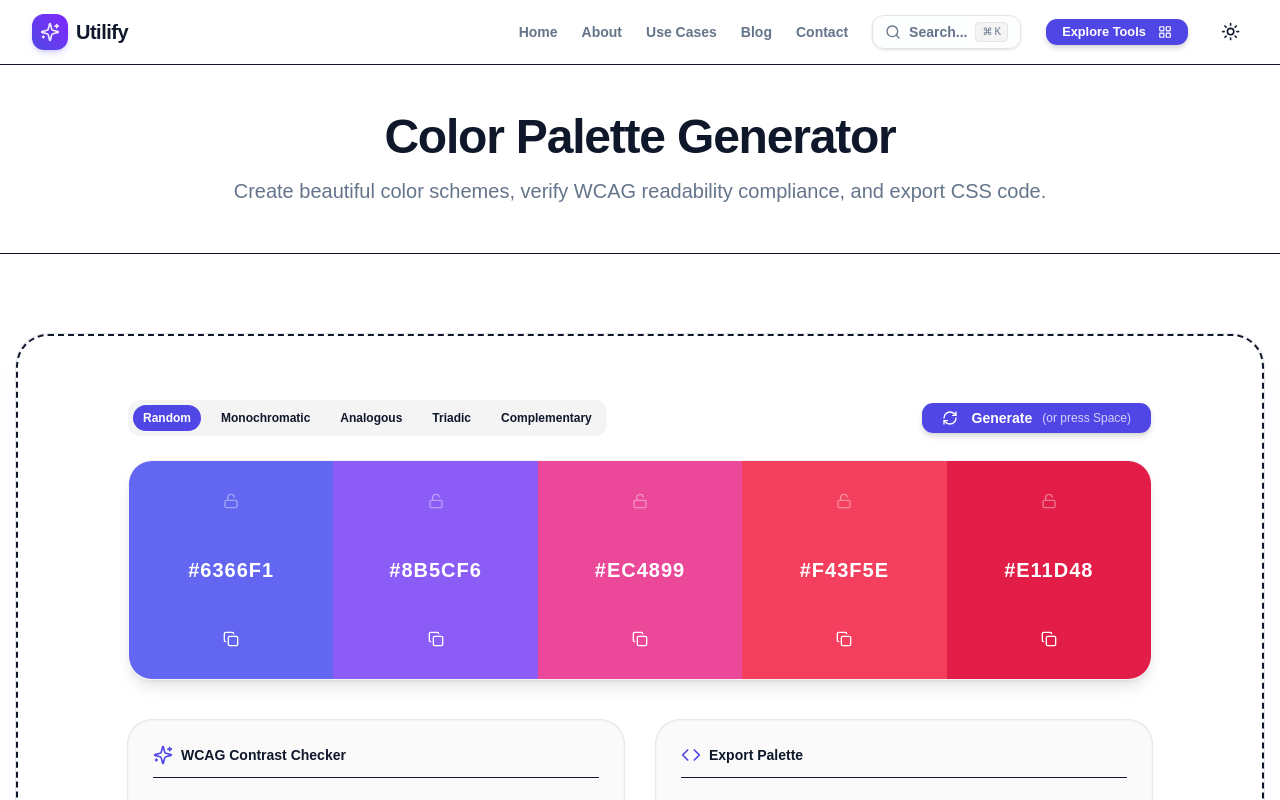
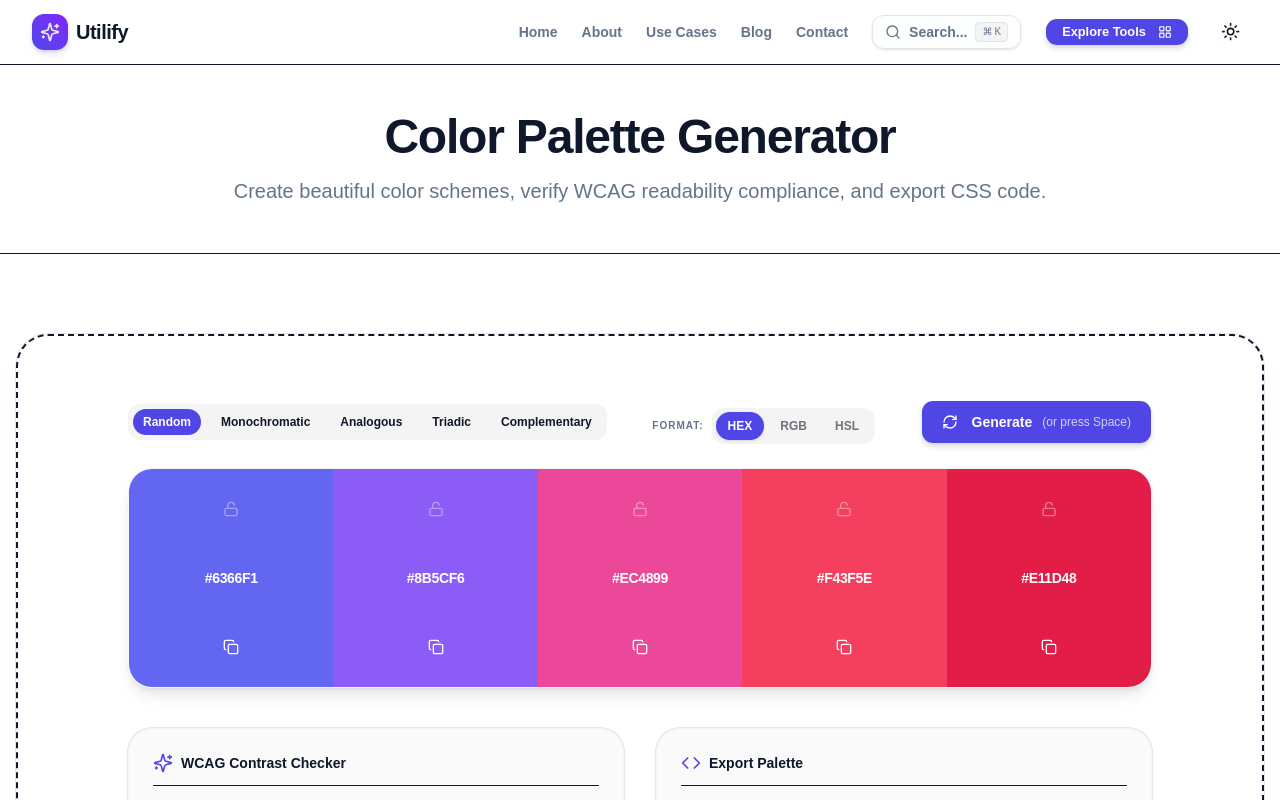
Before and after one commit to vaibhavdeshmukhdeveloper/the-utilify, a Next.js app: page /color-palette in a window 1280 px wide. Shown: the top 800 px of the page. Built offline with nearby package versions, Linux system fonts and the light colour scheme.

Commit message:
feat: polish JSON Formatter (tree viewer controls) and Color Palette (format picker) and integrate history logging

```diff
--- a/src/app/color-palette/ColorPaletteClient.tsx
+++ b/src/app/color-palette/ColorPaletteClient.tsx
@@ -57,6 +57,36 @@ function getContrastRatio(hex1: string, hex2: string): number {
   return (brightest + 0.05) / (darkest + 0.05);
 }
 
+// Convert Hex to RGB String
+function hexToRgbStr(hex: string): string {
+  const rgb = hexToRgb(hex);
+  if (!rgb) return hex;
+  return `rgb(${rgb.r}, ${rgb.g}, ${rgb.b})`;
+}
+
+// Convert Hex to HSL String
+function hexToHslStr(hex: string): string {
+  const rgb = hexToRgb(hex);
+  if (!rgb) return hex;
+  const r = rgb.r / 255;
+  const g = rgb.g / 255;
+  const b = rgb.b / 255;
+  const max = Math.max(r, g, b), min = Math.min(r, g, b);
+  let h = 0, s = 0, l = (max + min) / 2;
+
+  if (max !== min) {
+    const d = max - min;
+    s = l > 0.5 ? d / (2 - max - min) : d / (max + min);
+    switch (max) {
+      case r: h = (g - b) / d + (g < b ? 6 : 0); break;
+      case g: h = (b - r) / d + 2; break;
+      case b: h = (r - g) / d + 4; break;
+    }
+    h /= 6;
+  }
+  return `hsl(${Math.round(h * 360)}, ${Math.round(s * 100)}%, ${Math.round(l * 100)}%)`;
+}
+
 export default function ColorPaletteClient() {
   const [colors, setColors] = useState<{ hex: string; locked: boolean }[]>([
     { hex: "#6366F1", locked: false },
@@ -67,8 +97,23 @@ export default function ColorPaletteClient() {
   ]);
 
   const [schemeType, setSchemeType] = useState("random");
+  const [copyFormat, setCopyFormat] = useState<"hex" | "rgb" | "hsl">("hex");
   const [textContrastColor, setTextContrastColor] = useState("#FFFFFF");
   const [bgContrastColor, setBgContrastColor] = useState("#6366F1");
+
+  // Save to recently used history in local storage
+  useEffect(() => {
+    try {
+      const stored = localStorage.getItem("utilify-recent-tools");
+      const currentList: string[] = stored ? JSON.parse(stored) : [];
+      const href = "/color-palette";
+
+      const updatedList = [href, ...currentList.filter((x) => x !== href)].slice(0, 4);
+      localStorage.setItem("utilify-recent-tools", JSON.stringify(updatedList));
+    } catch (e) {
+      console.error("Error setting recently used tools", e);
+    }
+  }, []);
 
   // Generate random hex color
   const generateRandomHex = () => {
@@ -268,8 +313,8 @@ export default function ColorPaletteClient() {
       <div className="w-full max-w-5xl mx-auto flex flex-col gap-10 text-left">
         {/* Core Generator Card */}
         <div className="space-y-6">
-          <div className="flex flex-col sm:flex-row justify-between items-center gap-4">
-            <div className="flex gap-2 p-1 bg-zinc-100 dark:bg-zinc-900 rounded-xl">
+          <div className="flex flex-col md:flex-row justify-between items-stretch md:items-center gap-4">
+            <div className="flex flex-wrap gap-2 p-1 bg-zinc-100 dark:bg-zinc-900 rounded-xl">
               {["random", "monochromatic", "analogous", "triadic", "complementary"].map((type) => (
                 <Button
                   key={type}
@@ -282,8 +327,29 @@ export default function ColorPaletteClient() {
                 </Button>
               ))}
             </div>
-            <div className="flex gap-3">
-              <Button onClick={generatePalette} className="rounded-xl shadow-md font-bold px-5">
+
+            {/* Copy Format Tabs Selector */}
+            <div className="flex items-center gap-2 self-end">
+              <span className="text-[10px] font-black uppercase text-muted-foreground tracking-widest hidden sm:inline-block">Format:</span>
+              <div className="flex bg-zinc-100 dark:bg-zinc-900 rounded-xl p-1 gap-1">
+                {["hex", "rgb", "hsl"].map((fmt) => (
+                  <button
+                    key={fmt}
+                    onClick={() => setCopyFormat(fmt as "hex" | "rgb" | "hsl")}
+                    className={`px-3 py-1.5 text-xs font-black rounded-lg uppercase transition-all cursor-pointer ${
+                      copyFormat === fmt
+                        ? "bg-primary text-primary-foreground shadow-sm"
+                        : "text-zinc-500 hover:text-foreground hover:bg-zinc-200 dark:hover:bg-zinc-800"
+                    }`}
+                  >
+                    {fmt}
+                  </button>
+                ))}
+              </div>
+            </div>
+
+            <div className="flex gap-3 self-end">
+              <Button onClick={generatePalette} className="rounded-xl shadow-md font-bold px-5 h-11">
                 <RefreshCw className="mr-2 h-4 w-4" /> Generate <span className="hidden sm:inline ml-1 text-xs opacity-75 font-normal">(or press Space)</span>
               </Button>
             </div>
@@ -296,6 +362,15 @@ export default function ColorPaletteClient() {
               const rgb = hexToRgb(color.hex) || { r: 0, g: 0, b: 0 };
               const lum = getLuminance(rgb.r, rgb.g, rgb.b);
               const textClass = lum > 0.45 ? "text-zinc-900" : "text-white";
+
+              // Get current color string format
+              const getColorString = (hex: string) => {
+                if (copyFormat === "rgb") return hexToRgbStr(hex);
+                if (copyFormat === "hsl") return hexToHslStr(hex);
+                return hex;
+              };
+
+              const formattedVal = getColorString(color.hex);
 
               return (
                 <div
@@ -313,13 +388,13 @@ export default function ColorPaletteClient() {
                     {color.locked ? <Lock className="h-5 w-5" /> : <Unlock className="h-5 w-5 opacity-40 hover:opacity-100" />}
                   </Button>
 
-                  {/* Hex display */}
-                  <div className="flex flex-col items-center sm:items-center">
+                  {/* Format color display */}
+                  <div className="flex flex-col items-center sm:items-center max-w-full px-2 overflow-hidden text-center">
                     <span
-                      onClick={() => copyToClipboard(color.hex)}
-                      className={`font-mono font-black text-lg sm:text-xl tracking-wider cursor-pointer hover:scale-105 duration-200 transition-transform ${textClass}`}
+                      onClick={() => copyToClipboard(formattedVal)}
+                      className={`font-mono font-black text-sm tracking-tight cursor-pointer hover:scale-105 duration-200 transition-transform ${textClass} break-all select-all`}
                     >
-                      {color.hex}
+                      {formattedVal}
                     </span>
                   </div>
 
@@ -327,7 +402,7 @@ export default function ColorPaletteClient() {
                   <Button
                     variant="ghost"
                     size="icon"
-                    onClick={() => copyToClipboard(color.hex)}
+                    onClick={() => copyToClipboard(formattedVal)}
                     className={`rounded-full hover:bg-black/10 dark:hover:bg-white/10 ${textClass}`}
                   >
                     <Copy className="h-4 w-4" />
--- a/src/app/json-formatter/JsonFormatterClient.tsx
+++ b/src/app/json-formatter/JsonFormatterClient.tsx
@@ -24,18 +24,25 @@ function JsonTreeNode({
   label,
   value,
   isLast = true,
-  depth = 0
+  depth = 0,
+  initialCollapse = false
 }: {
   label?: string;
   value: any;
   isLast?: boolean;
   depth?: number;
+  initialCollapse?: boolean;
 }) {
-  const [isCollapsed, setIsCollapsed] = useState(false);
+  const [isCollapsed, setIsCollapsed] = useState(initialCollapse);
   const type = typeof value;
   const isNull = value === null;
   const isArray = Array.isArray(value);
   const isObject = !isNull && type === "object" && !isArray;
+
+  // Keep state synchronized with global collapse/expand triggers
+  useEffect(() => {
+    setIsCollapsed(initialCollapse);
+  }, [initialCollapse]);
 
   const indentStyle = { paddingLeft: `${depth * 16}px` };
 
@@ -102,6 +109,7 @@ function JsonTreeNode({
                 value={item}
                 isLast={idx === value.length - 1}
                 depth={depth + 1}
+                initialCollapse={initialCollapse}
               />
             ))}
             <div style={{ paddingLeft: `${depth * 16}px` }} className="text-zinc-500 font-mono select-none">
@@ -155,6 +163,7 @@ function JsonTreeNode({
                 value={value[key]}
                 isLast={idx === keys.length - 1}
                 depth={depth + 1}
+                initialCollapse={initialCollapse}
               />
             ))}
             <div style={{ paddingLeft: `${depth * 16}px` }} className="text-zinc-500 font-mono select-none">
@@ -244,6 +253,21 @@ export default function JsonFormatterClient() {
   const [copied, setCopied] = useState(false);
   const [fontSize, setFontSize] = useState(14);
   const [parsedJson, setParsedJson] = useState<any>(null);
+  const [globalCollapse, setGlobalCollapse] = useState(false);
+
+  // Save to recently used history in local storage
+  useEffect(() => {
+    try {
+      const stored = localStorage.getItem("utilify-recent-tools");
+      const currentList: string[] = stored ? JSON.parse(stored) : [];
+      const href = "/json-formatter";
+
+      const updatedList = [href, ...currentList.filter((x) => x !== href)].slice(0, 4);
+      localStorage.setItem("utilify-recent-tools", JSON.stringify(updatedList));
+    } catch (e) {
+      console.error("Error setting recently used tools", e);
+    }
+  }, []);
 
   // Validation Error state
   const [validationError, setValidationError] = useState<{
@@ -662,6 +686,26 @@ export default function JsonFormatterClient() {
 
               {/* Toolbar Right Side */}
               <div className="flex items-center gap-1">
+                {/* Global Tree Viewer controls */}
+                {activeTab === "tree" && parsedJson && (
+                  <div className="flex border border-zinc-200 dark:border-zinc-800 rounded-md bg-background overflow-hidden mr-1 select-none">
+                    <button
+                      onClick={() => setGlobalCollapse(true)}
+                      className="px-2 py-1.5 hover:bg-zinc-200 dark:hover:bg-zinc-800 text-[10px] font-black uppercase text-zinc-550 dark:text-zinc-400 border-r border-zinc-200 dark:border-zinc-800 transition-colors"
+                      title="Collapse All Nodes"
+                    >
+                      Collapse All
+                    </button>
+                    <button
+                      onClick={() => setGlobalCollapse(false)}
+                      className="px-2 py-1.5 hover:bg-zinc-200 dark:hover:bg-zinc-800 text-[10px] font-black uppercase text-zinc-550 dark:text-zinc-400 transition-colors"
+                      title="Expand All Nodes"
+                    >
+                      Expand All
+                    </button>
+                  </div>
+                )}
+
                 {/* Font Scaling */}
                 <div className="flex border border-zinc-200 dark:border-zinc-800 rounded-md bg-background overflow-hidden mr-1 select-none">
                   <button
@@ -715,7 +759,7 @@ export default function JsonFormatterClient() {
                 // Tree viewer
                 <div className="flex-grow p-4 overflow-auto text-left bg-zinc-50/50 dark:bg-zinc-950/50">
                   {parsedJson ? (
-                    <JsonTreeNode value={parsedJson} />
+                    <JsonTreeNode value={parsedJson} initialCollapse={globalCollapse} />
                   ) : (
                     <div className="h-full flex items-center justify-center text-sm text-zinc-400 select-none">
                       Valid formatted JSON Tree will appear here...
```
